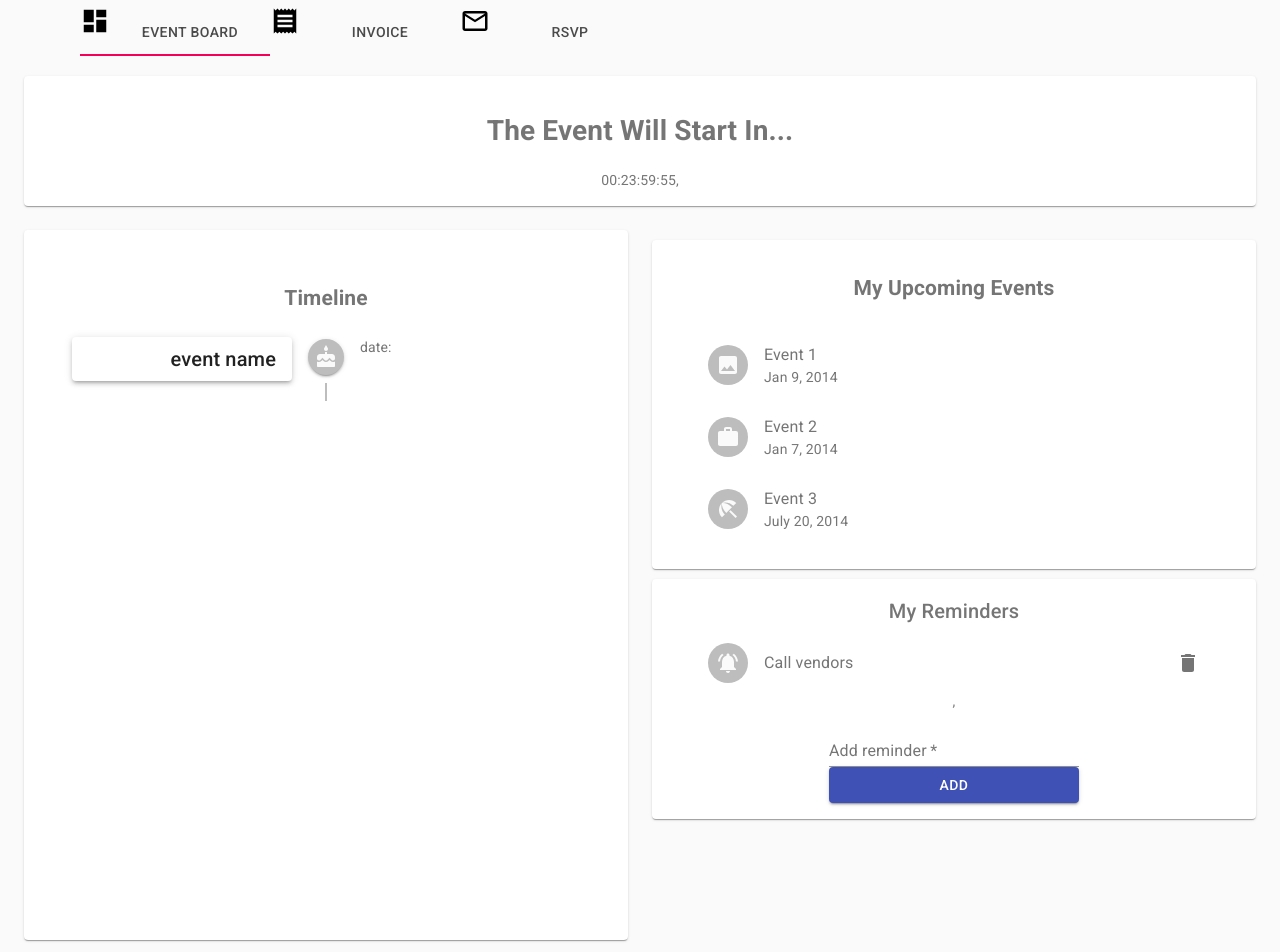
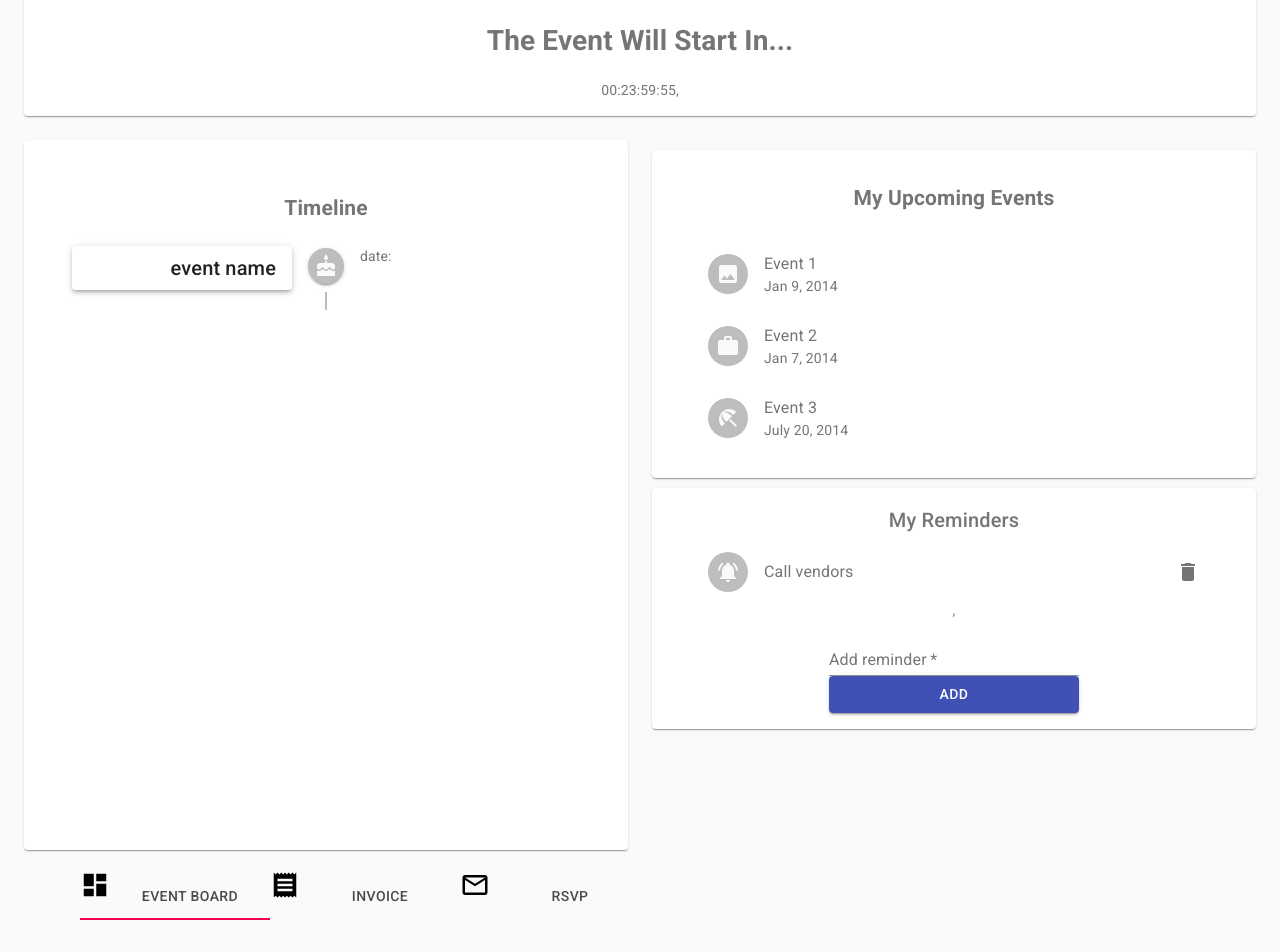
Before and after one commit to blegesse-git/Project-3, a React (Create React App) app in the folder client/: page / in a window 1280 px wide. Shown: the part 78-1030 px from the top of the page. Built offline with nearby package versions, Linux system fonts and the light colour scheme.

Commit message:
moved tabs out of home page

```diff
--- a/client/src/App.js
+++ b/client/src/App.js
@@ -19,8 +19,9 @@ function App() {
                <Nav/>
 
          <Wrapper>
-         <EventTabs/>
+
              <Route exact path ="/" component={Home}/>
+             <EventTabs/>
              <Route exact path ="/home" component={Home}/>
              <Route exact path ="/invoice" component={Invoice}/>
              <Route exact path ="/rsvp" component={RSVP}/>
```
